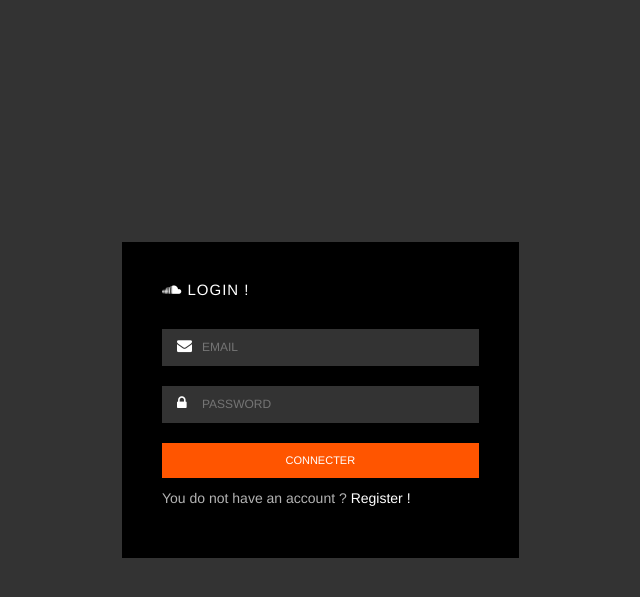
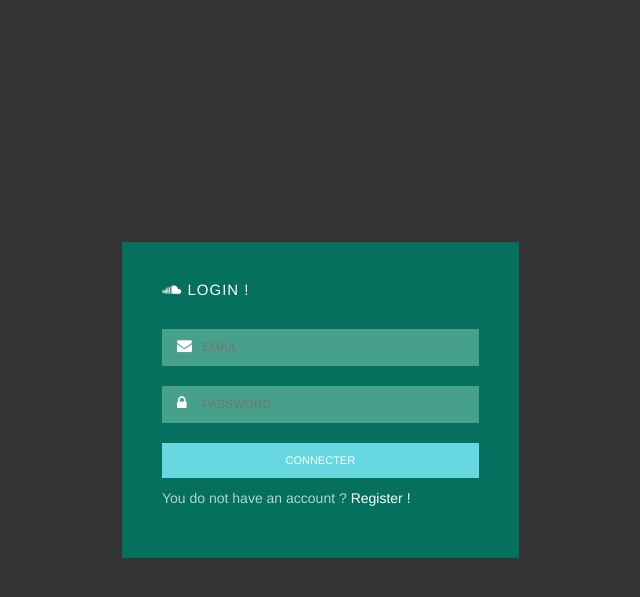
Before and after one commit to Xavpob/Test-GIT, a PHP site: page /login.php in a window 1280 px wide. Shown: the top 597 px of the page, without its empty margins (320-960 px from the left). Run offline with PHP 8.4, Linux system fonts and the light colour scheme.

Commit message:
change logbox color

```diff
--- a/IIM_A2_GIT-master/view/css/main.css
+++ b/IIM_A2_GIT-master/view/css/main.css
@@ -12,7 +12,7 @@ input:focus {
 
 #logbox {
 	padding: 40px;
-	background-color: black;
+	background-color: #04705d;
 	color: #fff;
 }
 
@@ -40,14 +40,14 @@ input:focus {
 	width: 100%;
 	border: transparent;
 	padding: 10px 0 10px 40px;
-	background-color: rgba(255,255,255,.2);
+	background-color: #47a08a;
 	color: white;
 	font-size: 12px;
 	text-transform: uppercase;
 }
 
 #logbox .form-input input:focus {
-	background-color: rgba(255,255,255,.5);
+	background-color: #63bba4;
 	transition:all 0.3s linear;
 }
 
@@ -92,7 +92,7 @@ input:focus {
 	width: 100%;
 	font-size: 11px;
 	text-transform: uppercase;
-	background-color: #f50;
+	background-color: #67d8e0;
 	padding: 10px;
 }
 
```
